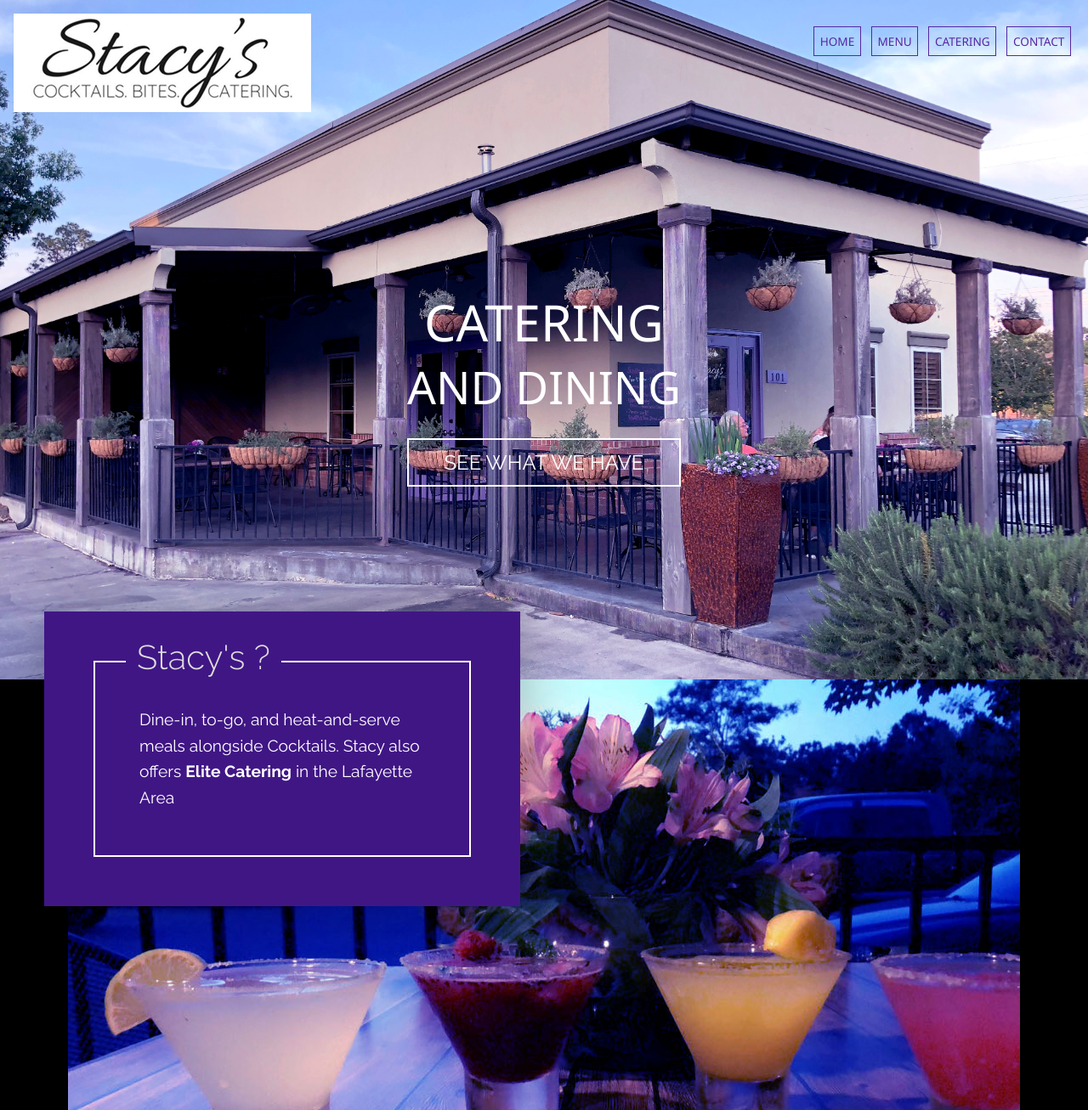
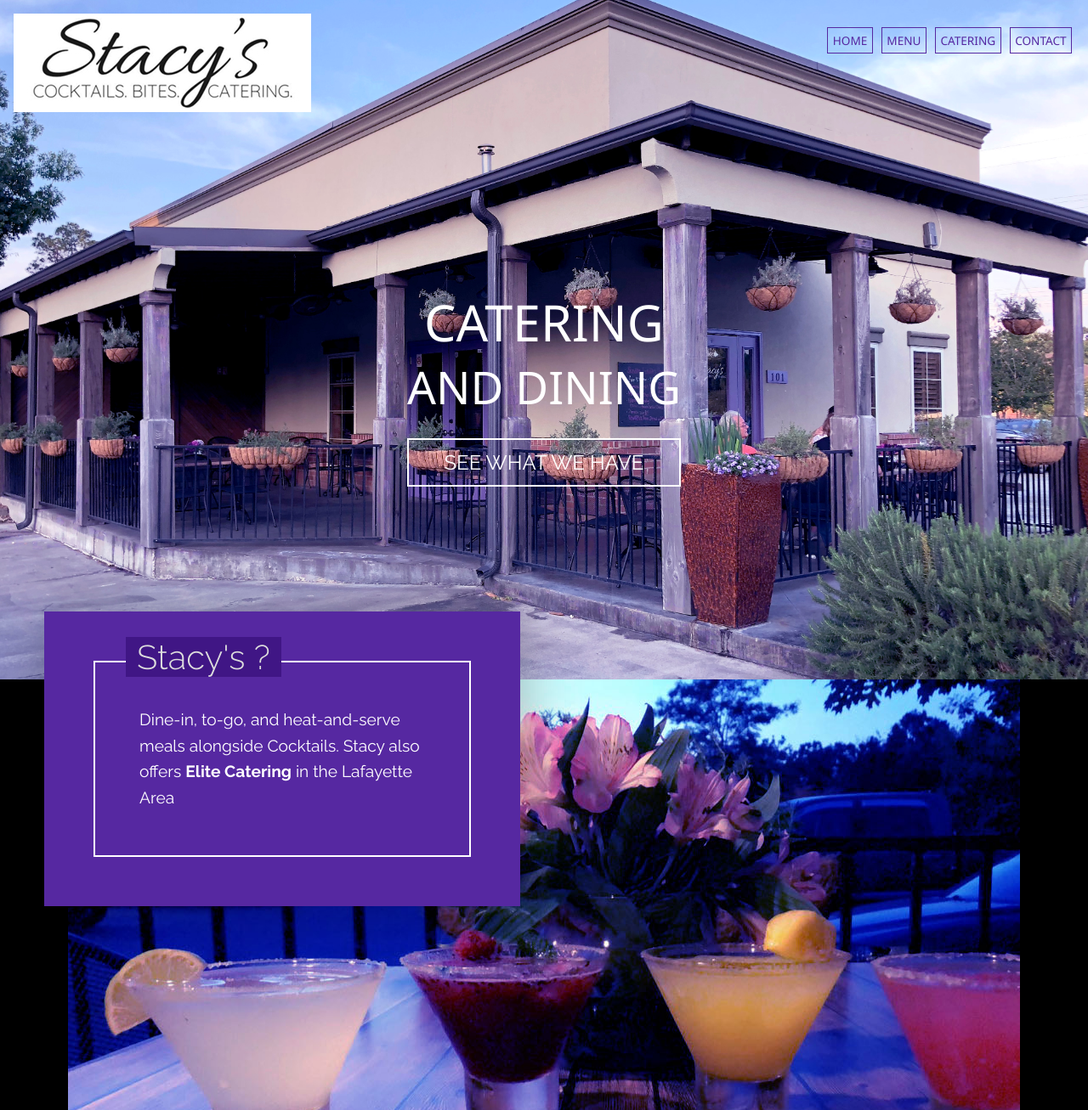
Before and after one commit to YungFloaties/Stacy-s, a PHP site: page / in a window 1280 px wide. Shown: the top 1307 px of the page at 85% size. Run offline with PHP 8.4, Linux system fonts and the light colour scheme.

Commit message:
navbar fix0

```diff
--- a/css/styles.css
+++ b/css/styles.css
@@ -240,7 +240,7 @@
 
 nav li {
     display: inline-block;
-    margin: .3em;
+    margin: .25em;
     font-family: 'Segoe UI', Tahoma, Geneva, Verdana, sans-serif;
 
 }
@@ -250,7 +250,7 @@
     text-decoration: wavy;
     text-transform: uppercase;
     font-size: .85rem;
-    padding: .5em;
+    padding: .4em;
     color: #FFFFFF;
 
 
@@ -290,7 +290,7 @@
 
 
 .home-about-textbox {
-    background-color: #401685;
+    background-color: #5628a1;
     padding: 4em;
     width: 100vw;
     margin-left: -2.5%;
```
Also changed, not shown: README.md.
